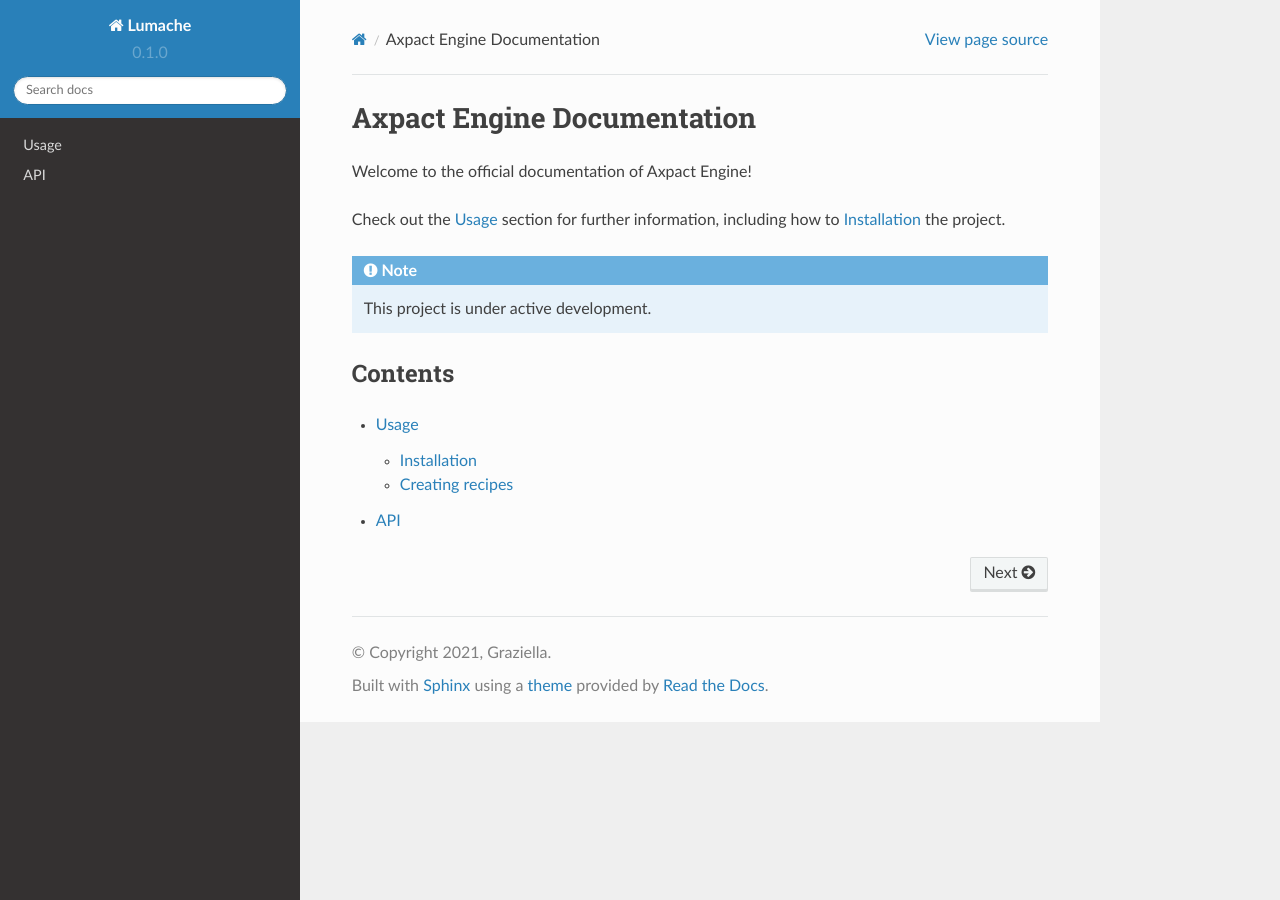
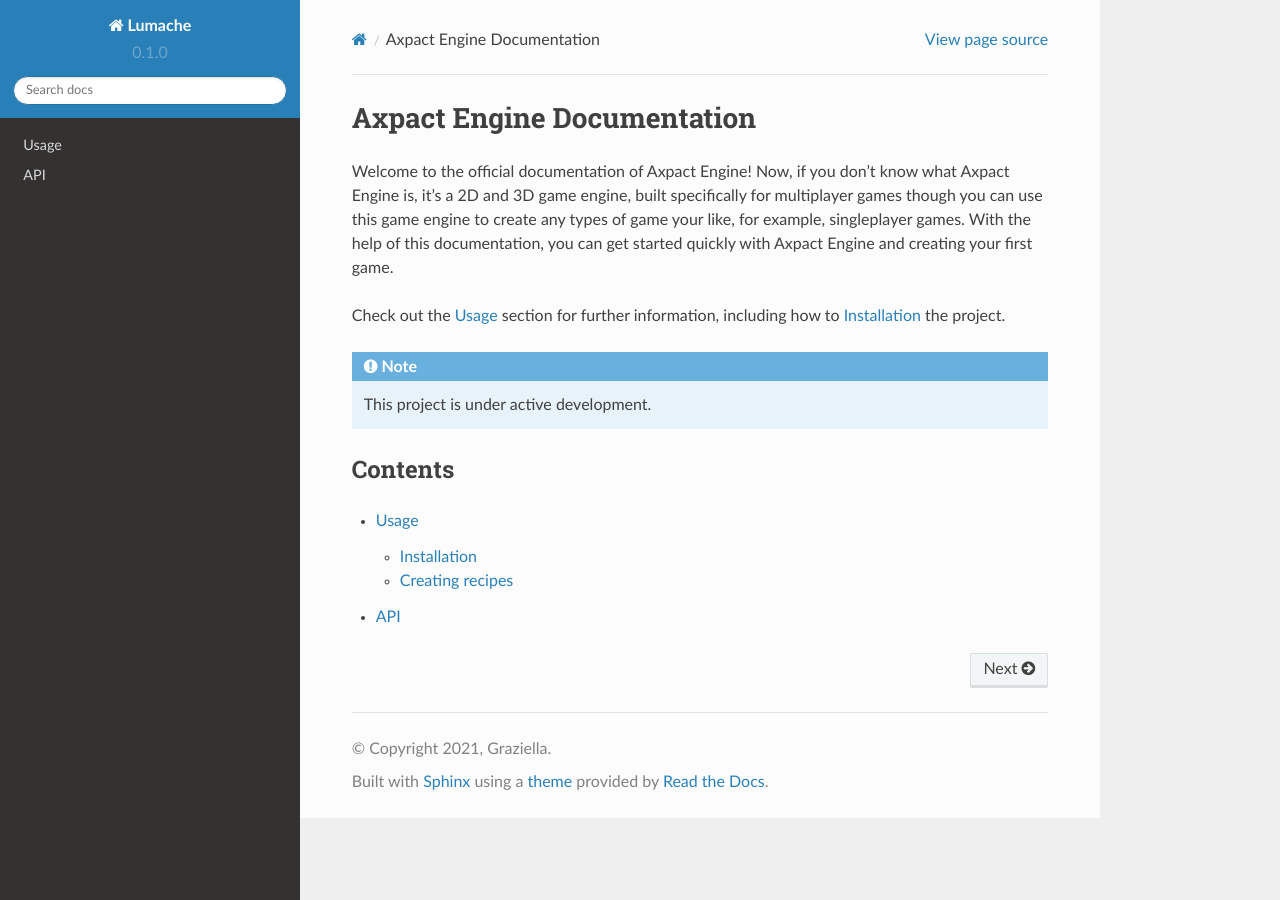
Before and after one commit to yiwuen/Axpact-Engine-Documentation, a Sphinx documentation site: the page built from docs/source/index.rst, in a window 1280 px wide. Built offline with Sphinx 7.4.7 and the Read the Docs theme 2.0.0, drawn with Linux system fonts in a browser that asks for light colours.

Commit message:
Update index.rst

```diff
--- a/docs/source/index.rst
+++ b/docs/source/index.rst
@@ -1,7 +1,7 @@
 Axpact Engine Documentation
 ===================================
 
-Welcome to the official documentation of Axpact Engine!
+Welcome to the official documentation of Axpact Engine! Now, if you don't know what Axpact Engine is, it's a 2D and 3D game engine, built specifically for multiplayer games though you can use this game engine to create any types of game your like, for example, singleplayer games. With the help of this documentation, you can get started quickly with Axpact Engine and creating your first game.
 
 Check out the :doc:`usage` section for further information, including
 how to :ref:`installation` the project.
```
